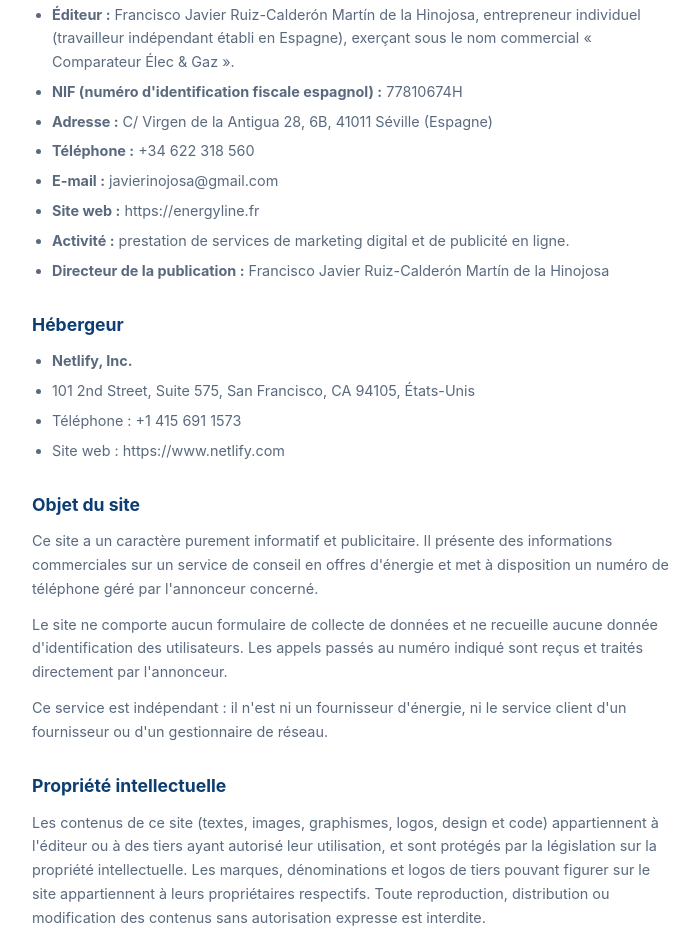
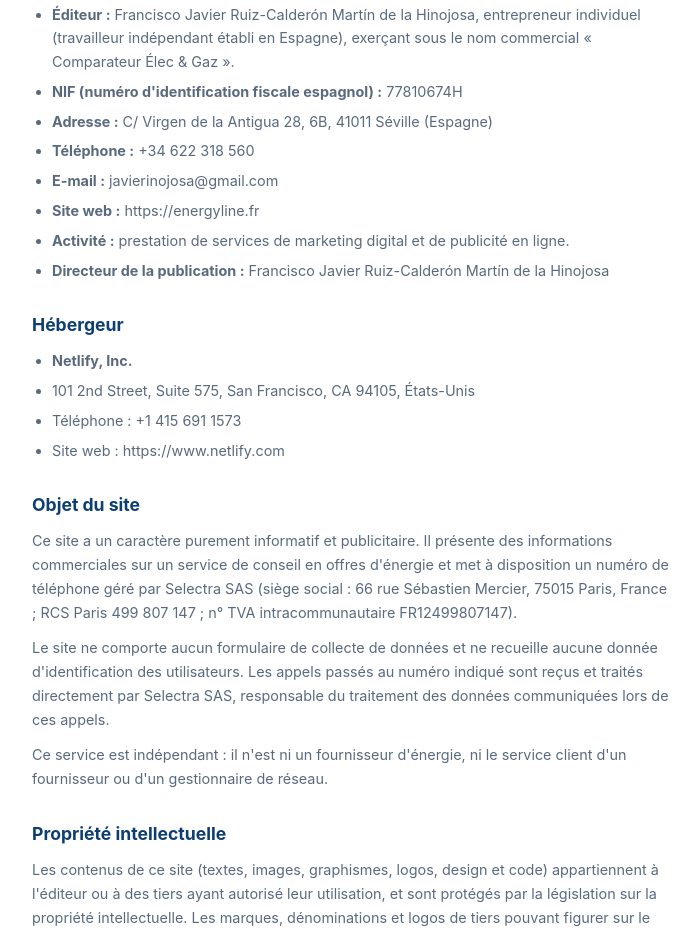
Before and after one commit to Javierinojosa-debug/comparador-francia, a website built with Vite: page mentions-legales.html in a window 1280 px wide. Shown: the part 315-1246 px from the top of the page, without its empty margins (288-987 px from the left). Built offline with nearby package versions, Linux system fonts and the light colour scheme.

Commit message:
Páginas legales: llamadas atendidas por Selectra SAS, responsable del tratamiento
Co-Authored-By: Claude Opus 5.5 <noreply@anthropic.com>
Claude-Session: https://claude.ai/code/session_01USU82v4JzJimVNpzivS5WP

```diff
--- a/mentions-legales.html
+++ b/mentions-legales.html
@@ -76,8 +76,8 @@
   </ul>
 
   <h2>Objet du site</h2>
-  <p>Ce site a un caractère purement informatif et publicitaire. Il présente des informations commerciales sur un service de conseil en offres d'énergie et met à disposition un numéro de téléphone géré par l'annonceur concerné.</p>
-  <p>Le site ne comporte aucun formulaire de collecte de données et ne recueille aucune donnée d'identification des utilisateurs. Les appels passés au numéro indiqué sont reçus et traités directement par l'annonceur.</p>
+  <p>Ce site a un caractère purement informatif et publicitaire. Il présente des informations commerciales sur un service de conseil en offres d'énergie et met à disposition un numéro de téléphone géré par Selectra SAS (siège social : 66 rue Sébastien Mercier, 75015 Paris, France ; RCS Paris 499 807 147 ; n° TVA intracommunautaire FR12499807147).</p>
+  <p>Le site ne comporte aucun formulaire de collecte de données et ne recueille aucune donnée d'identification des utilisateurs. Les appels passés au numéro indiqué sont reçus et traités directement par Selectra SAS, responsable du traitement des données communiquées lors de ces appels.</p>
   <p>Ce service est indépendant : il n'est ni un fournisseur d'énergie, ni le service client d'un fournisseur ou d'un gestionnaire de réseau.</p>
 
   <h2>Propriété intellectuelle</h2>
```
Also changed, not shown: politique-de-confidentialite.html (+1 -1 lines).
